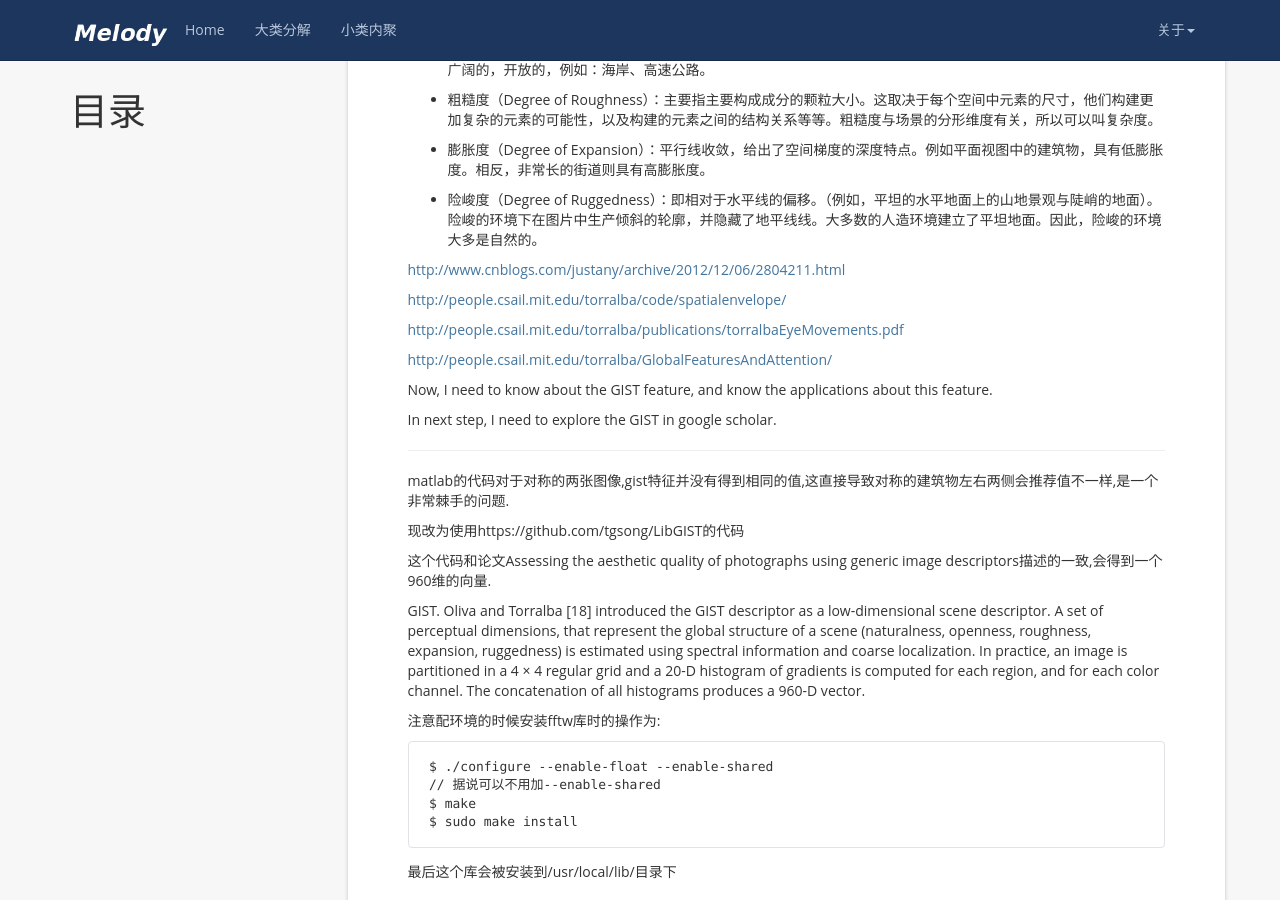
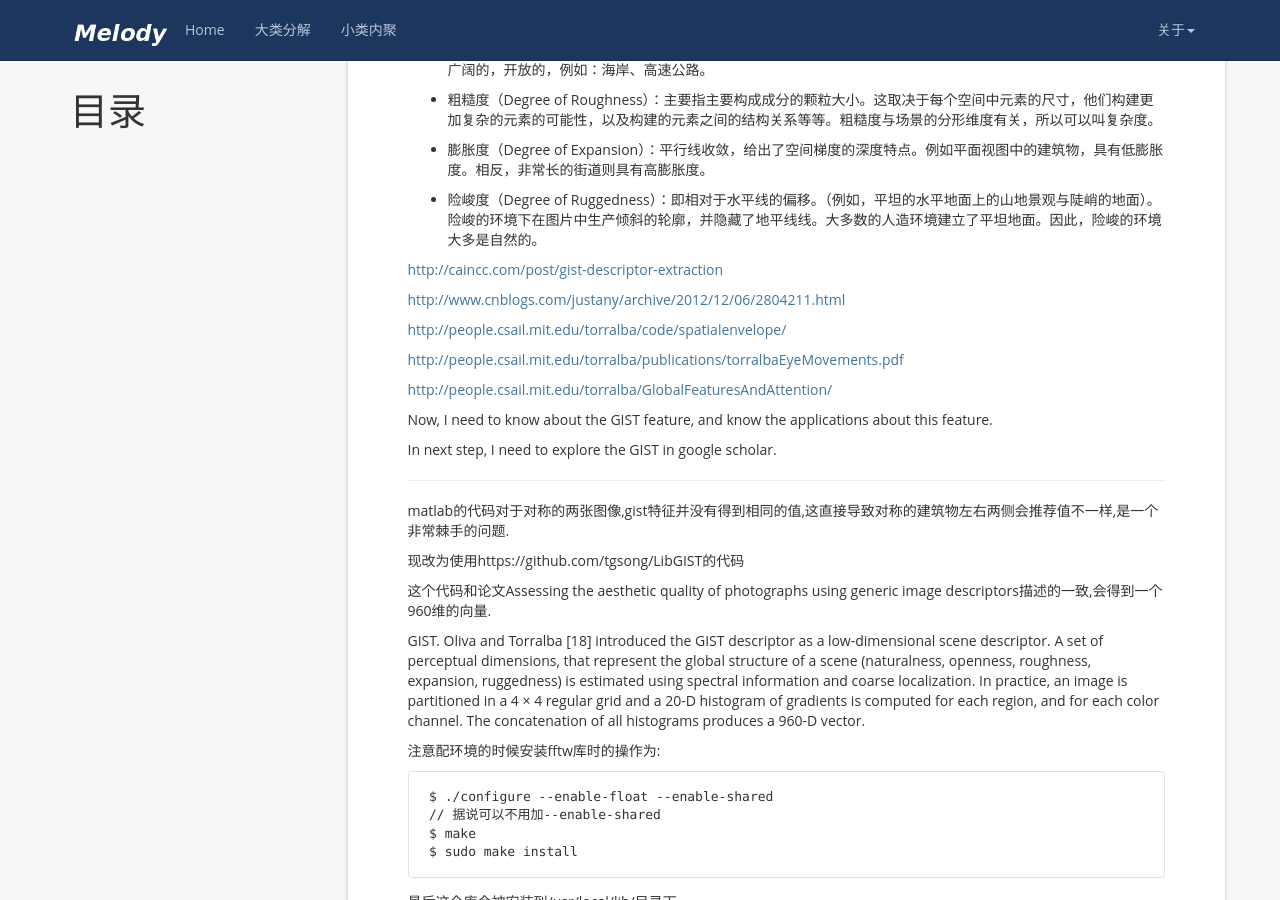
Before and after one commit to h005/h005.github.io, a Jekyll site: the page built from _posts/2017-06-23-vp GIST.md, in a window 1280 px wide and 900 px high, scrolled down 636 px. Built offline with Jekyll 4.4.1, drawn with Linux system fonts in a browser that asks for light colours; nearby versions of some CDN libraries; comment, search, counter and statistics services are not loaded; some of the changed lines change nothing that is shown.

Commit message:
add a new website for GIST feautre

```diff
--- a/_posts/2017-06-23-vp GIST.md
+++ b/_posts/2017-06-23-vp GIST.md
@@ -4,6 +4,7 @@ title: GIST feature
 moto: 慧极必伤，情深不寿，强极则辱，谦谦君子，温润如玉
 date: 2017-06-23 11:12:40 +0800
 categories: document
+img: DSC00495.jpg
 tag: paper
 ---
 
@@ -23,6 +24,8 @@ tag: paper
 
 * 险峻度（Degree of Ruggedness）：即相对于水平线的偏移。（例如，平坦的水平地面上的山地景观与陡峭的地面）。险峻的环境下在图片中生产倾斜的轮廓，并隐藏了地平线线。大多数的人造环境建立了平坦地面。因此，险峻的环境大多是自然的。
 
+
+[http://caincc.com/post/gist-descriptor-extraction](http://caincc.com/post/gist-descriptor-extraction)
 
 [http://www.cnblogs.com/justany/archive/2012/12/06/2804211.html](http://www.cnblogs.com/justany/archive/2012/12/06/2804211.html)
 
```
Also changed, not shown: imgs/DSC00495.jpg (added).
